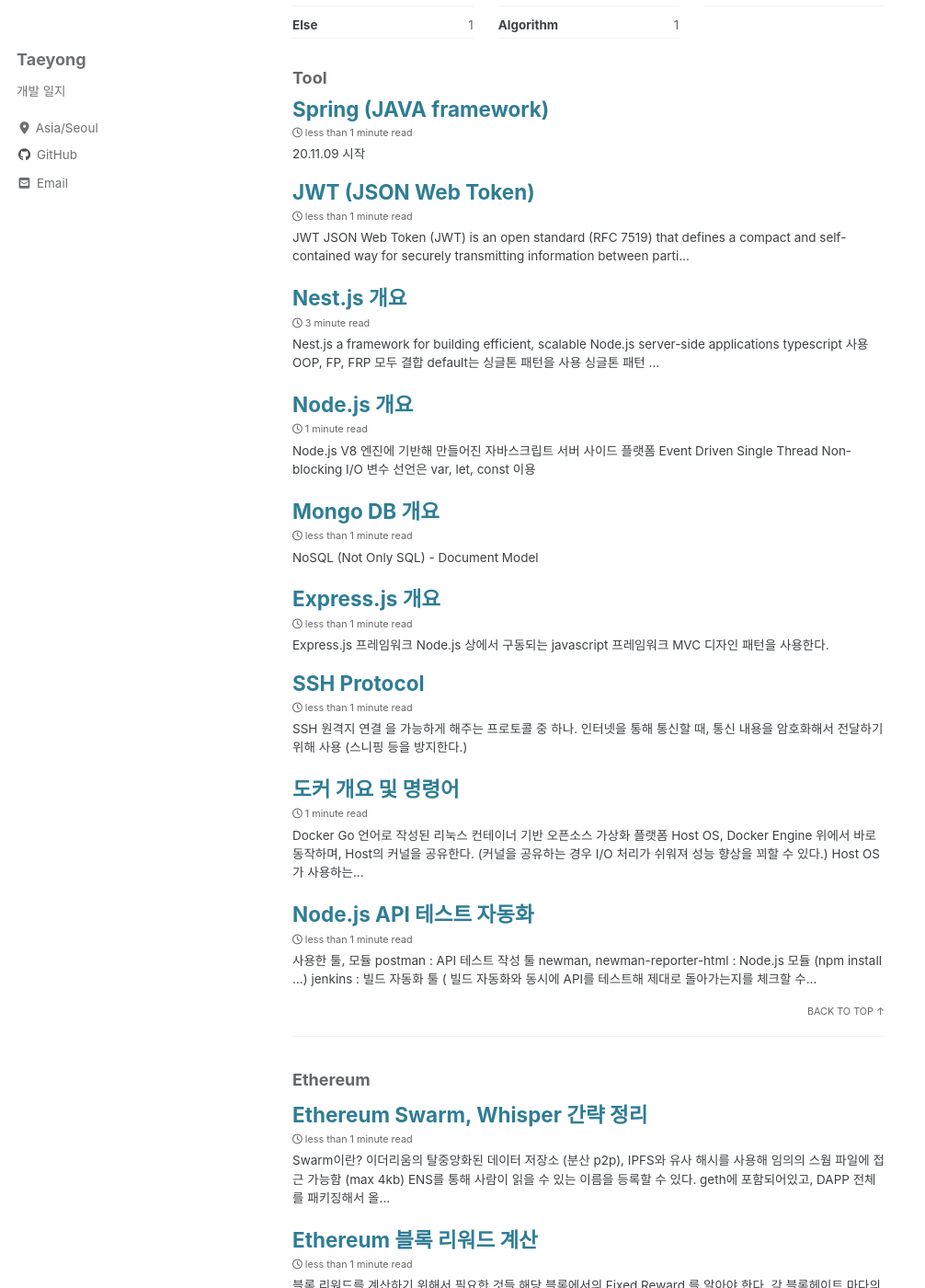
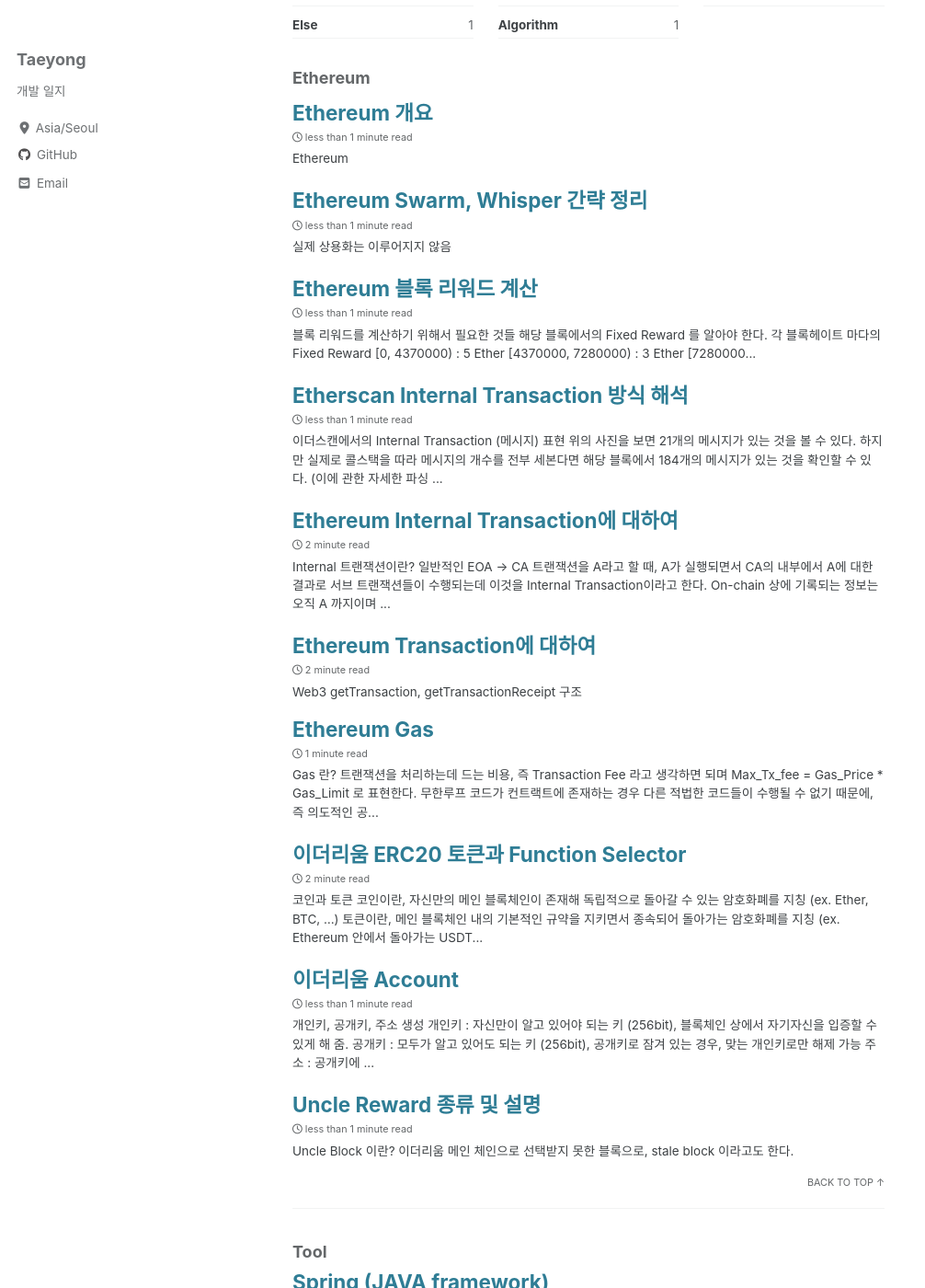
Before and after one commit to TaeYongHwang/TaeYongHwang.github.io, a Jekyll site: the page built from _pages/category-archive.md, in a window 1280 px wide and 1400 px high, scrolled down 194 px. Shown: the whole window at 92% size, without its empty margins (0-1006 px from the left). Built offline with Jekyll 4.4.1, drawn with Linux system fonts in a browser that asks for light colours; cached includes are drawn as plain includes; nearby versions of some CDN libraries; some of the changed text lies outside the part shown.

Commit message:
이더리움 보강

```diff
--- a/_posts/ethereum/2020-06-23-ethereum-swarmAndwhisper.md
+++ b/_posts/ethereum/2020-06-23-ethereum-swarmAndwhisper.md
@@ -5,6 +5,8 @@ toc: true
 toc_sticky: true
 categories: Ethereum
 ---
+
+__실제 상용화는 이루어지지 않음__
 
 # Swarm이란?
 - 이더리움의 탈중앙화된 데이터 저장소 (분산 p2p), IPFS와 유사
--- /dev/null
+++ b/_posts/ethereum/2020-11-11-ethereum-summary.md
@@ -0,0 +1,38 @@
+---
+categories: Ethereum
+title: "Ethereum 개요"
+toc: true
+toc_sticky: true
+date: 2020-11-11
+---
+
+# Ethereum
+
+## Stale  Block (Uncle Block)
+- 거의 비슷한 시간에 두개의 블록이 채굴된 경우, 하나의 블록은 버려지게 되는데, 이 때 버려진 블록이 __Stale Block__
+
+## Ghost Protocol (Greedy Heaviest Object Subtree)
+- uncle block에 대한 보상을 지급함으로써 uncle block을 메인 체인에 포함하여 블록체인 전체 난이도 상승 유도
+- fork 발생 시 __uncle block까지 포함한 자신의 서브트리의 크기가 가장 큰 child가__ 메인체인의 블록으로 선택된다.
+- 사용 이유 :
+> uncle 블록 생성시 , 파워가 불필요하게 낭비된다.
+> 이로 인해 평균 블록 생성 시간이 늦춰지게 되며, 난이도가 낮아지게 된다.
+> 결국 블록체인 네트워크 보안 수준이 저하되는 결과를 초래한다.
+
+- 부가 설명 : [Uncle Reward 종류 및 설명](https://taeyonghwang.github.io/ethereum/uncle-reward/)
+
+## Fork
+- regular fork, soft fork , hard fork 의 3 경우 존재
+
+
+## 피어 검색
+- 모든 노드와 연결될 필요는 없고, 몇 개의 노드에만 연결하면 된다.
+- Kademlia 프로토콜에 기반한 자체 노드 검색 프로토콜 존재
+
+### 부트스트랩 노드
+- 일정 시간동안 연결되어 있는 노드의 목록을 유지하고, 해당 목록을 이더리움 네트워크에 연결하려는 클라이언트에 제공
+- 블록체인 자체를 보유하고 있진 않음
+
+
+> 출처
+> 이더리움을 활용한 블록체인 프로젝트 구축
```
